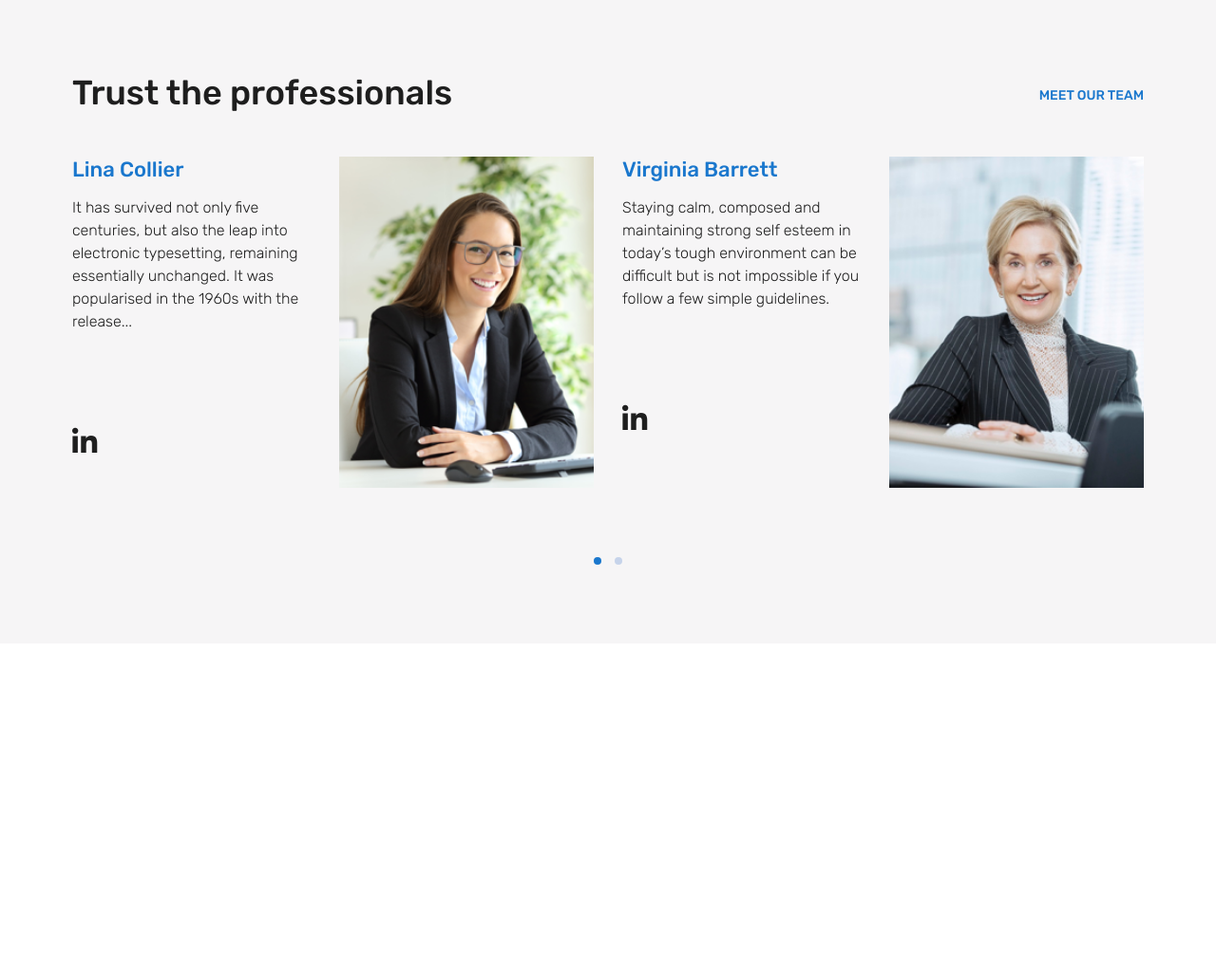
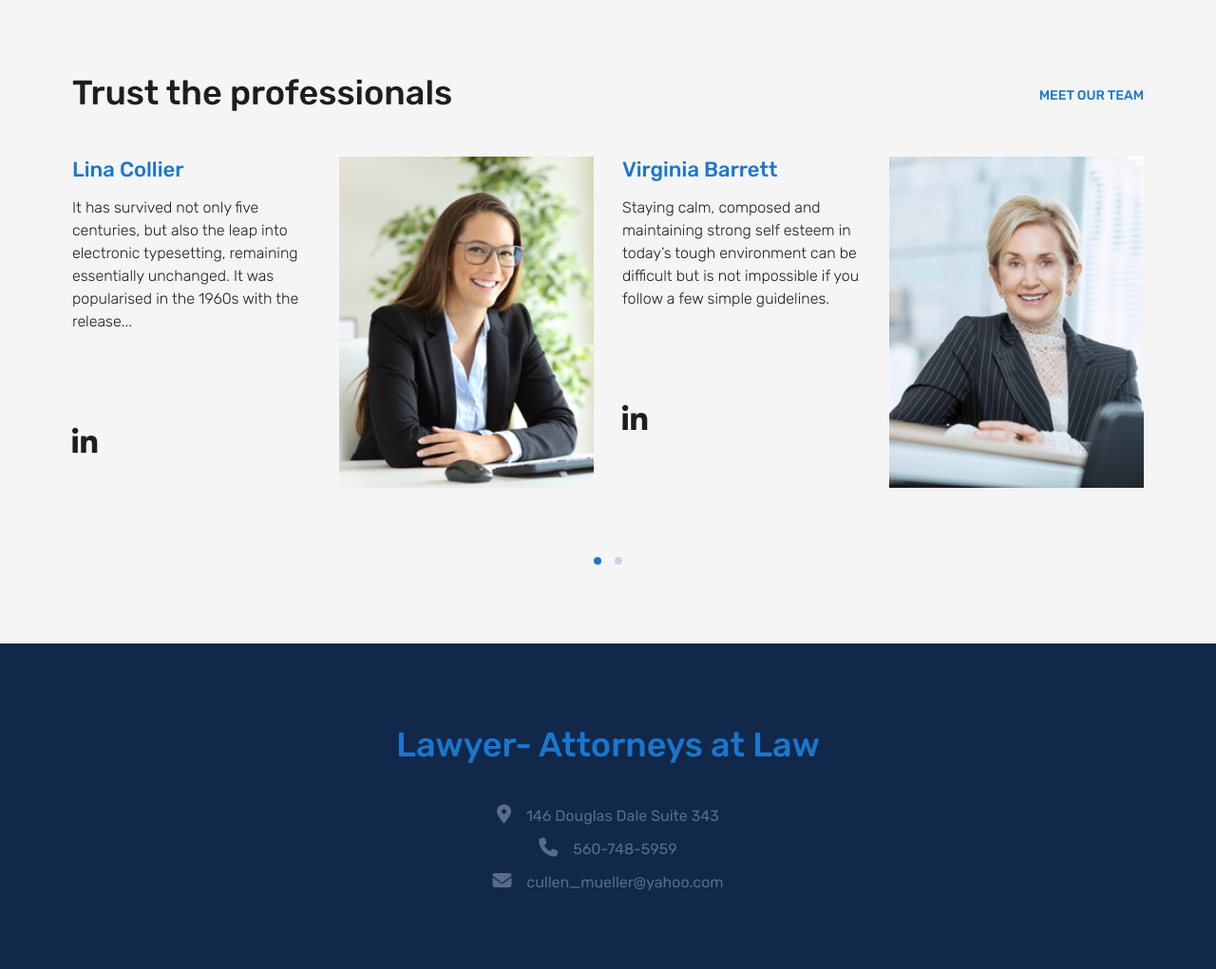
Before and after one commit to SnezanaSavic/lawyer, a PHP site: page / in a window 1280 px wide. Shown: the part 1432-2453 px from the top of the page at 95% size. Before the commit the page ends 2027 px from the top, so only its background shows below. Run offline with PHP 8.4, Linux system fonts and the light colour scheme; some libraries are stand-ins or nearby versions.

Commit message:
Info section done

```diff
--- a/public_html/index.html
+++ b/public_html/index.html
@@ -307,6 +307,24 @@ and open the template in the editor.
                 </div><!-- container end -->
 
             </section><!-- team-section end -->
+            <section class="info-section text-center">
+                <div class="container">
+                    <h2 class="text-primary mb-5">Lawyer- Attorneys at Law</h2>
+
+                    <p class="info-address">
+                        <span class="fa-solid fa-location-dot"></span>
+                        146 Douglas Dale Suite 343
+                    </p>
+                     <p class="info-phone">
+                        <span class="fa-solid fa-phone"></span>
+                        <a href="tel:560-748-5959">   560-748-5959 </a>
+                    </p>
+                     <p class="info-email">
+                        <span class="fa-solid fa-envelope"></span>
+                        <a href="mailto:cullen_mueller@yahoo.com"> cullen_mueller@yahoo.com</a>
+                    </p>
+                </div><!-- container end -->
+            </section><!-- info end -->
 
         </main><!-- main end -->
 
--- /dev/null
+++ b/public_html/scss/theme-partials/_info-section.scss
@@ -0,0 +1,17 @@
+$info-bg: $dark-blue;
+$info-text:#586C88;
+
+.info-section{
+    padding: 75px 0 69px;
+    background-color: $info-bg;
+    p , a{
+        color: $info-text;
+        font-weight: $font-weight-normal;
+        line-height: 2.5rem;
+
+        span{
+            margin-right: 12px;
+            font-size: 2rem;
+        }
+    }
+}
--- a/public_html/scss/theme-partials/_override-bootstrap.scss
+++ b/public_html/scss/theme-partials/_override-bootstrap.scss
@@ -32,3 +32,4 @@ $sizes
 );
 
 $light:#F6F5F6;
+$dark-blue:#11284B;
--- a/public_html/scss/theme.scss
+++ b/public_html/scss/theme.scss
@@ -9,3 +9,4 @@
 @import "theme-partials/_lead-page-section.scss";
 @import "theme-partials/_service.scss";
 @import "theme-partials/_team.scss";
+@import "theme-partials/_info-section.scss";
```
Also changed, not shown: public_html/css/theme.css, 1 other file.
